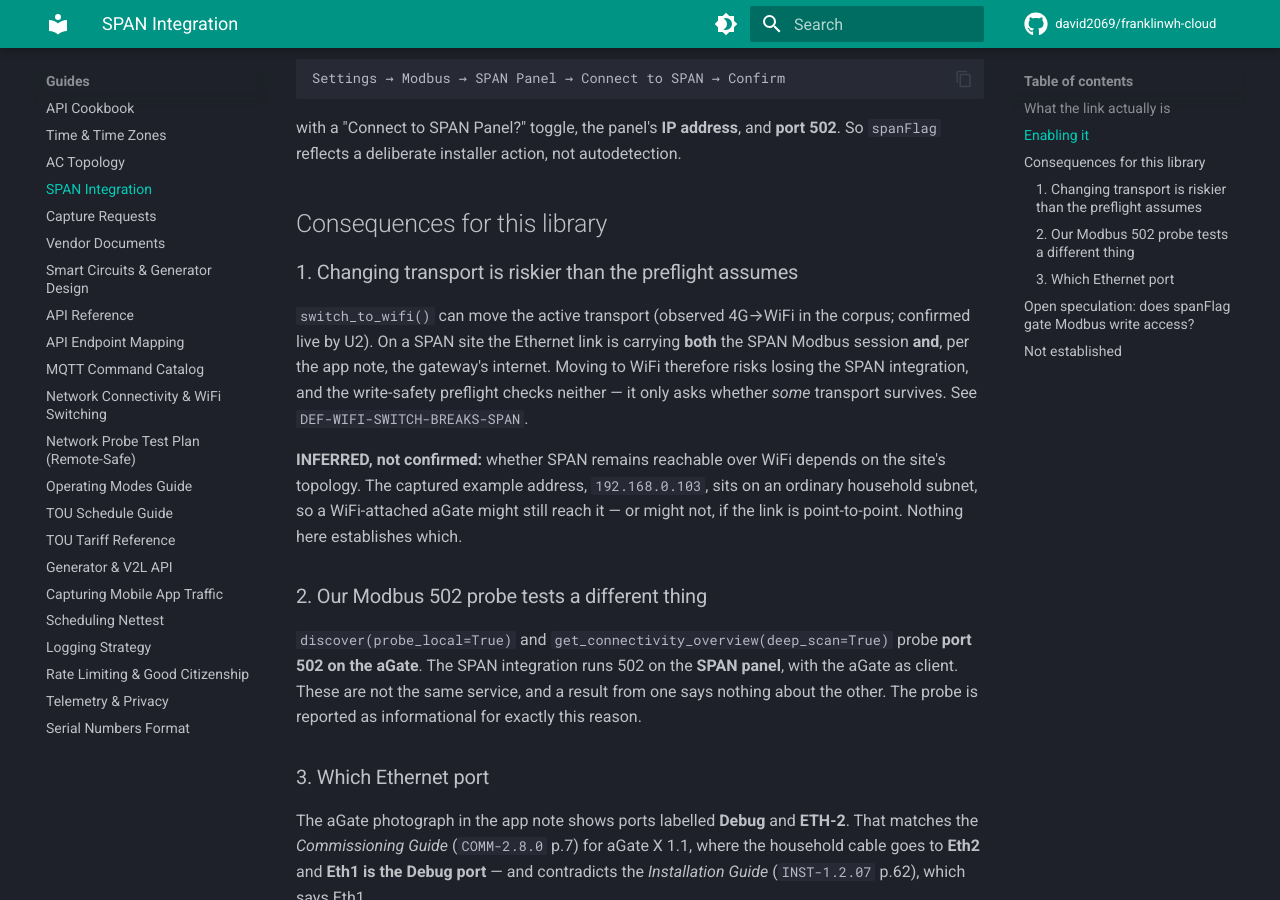
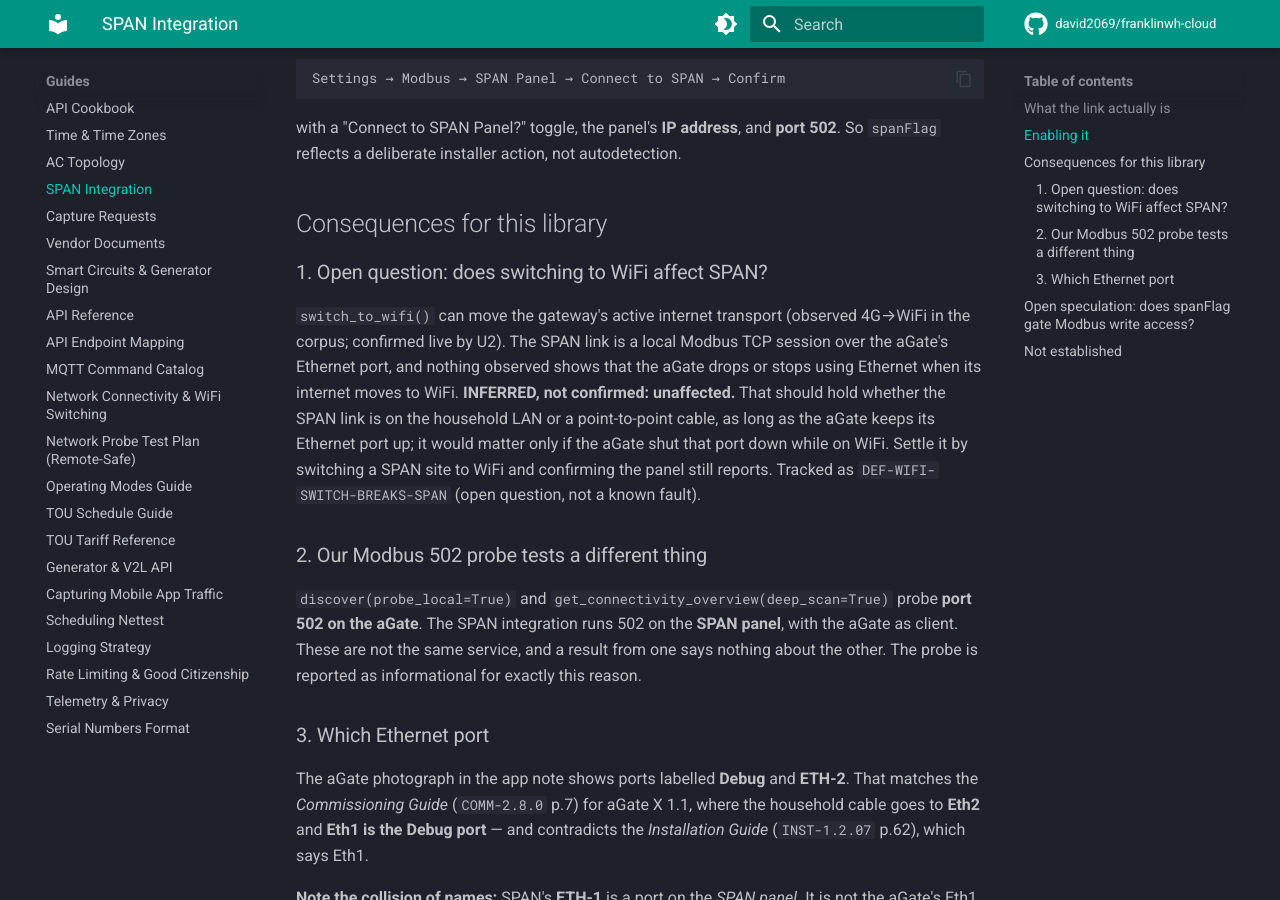
Before and after one commit to david2069/franklinwh-cloud, an MkDocs documentation site: the page built from docs/SPAN_INTEGRATION.md, in a window 1280 px wide and 900 px high, scrolled down 992 px. Built offline with MkDocs 1.6.1 and Material for MkDocs 9.7.7, drawn with Linux system fonts in a browser that asks for light colours; comment, search, counter and statistics services are not loaded.

Commit message:
docs(network): treat the SPAN/WiFi interaction as an open question
DEF-WIFI-SWITCH-BREAKS-SPAN claimed switch_to_wifi() could break a SPAN
integration. The source only establishes that SPAN talks to the aGate
over its local Ethernet port; nothing shows the aGate drops Ethernet
when its internet transport moves to WiFi. Reworded as an open
question (INFERRED unaffected) in defect_list.md, CHANGELOG.md,
docs/SPAN_INTEGRATION.md and the switch_to_wifi() docstring, with the
test that would settle it. No behaviour change.

Tests: 1105 passed, 39 deselected (live). PII scan: clean.

Co-Authored-By: Claude Opus 5.5 <noreply@anthropic.com>
Claude-Session: https://claude.ai/code/session_01Myi6gjPKFfRXqSJp38H8ZW

```diff
--- a/docs/SPAN_INTEGRATION.md
+++ b/docs/SPAN_INTEGRATION.md
@@ -44,19 +44,16 @@ autodetection.
 
 ## Consequences for this library
 
-### 1. Changing transport is riskier than the preflight assumes
+### 1. Open question: does switching to WiFi affect SPAN?
 
-`switch_to_wifi()` can move the active transport (observed 4G→WiFi in the
-corpus; confirmed live by U2). On a SPAN site the Ethernet link is carrying
-**both** the SPAN Modbus session **and**, per the app note, the gateway's
-internet. Moving to WiFi therefore risks losing the SPAN integration, and the
-write-safety preflight checks neither — it only asks whether *some* transport
-survives. See `DEF-WIFI-SWITCH-BREAKS-SPAN`.
-
-**INFERRED, not confirmed:** whether SPAN remains reachable over WiFi depends
-on the site's topology. The captured example address, `192.168.0.103`, sits on
-an ordinary household subnet, so a WiFi-attached aGate might still reach it —
-or might not, if the link is point-to-point. Nothing here establishes which.
+`switch_to_wifi()` can move the gateway's active internet transport (observed
+4G→WiFi in the corpus; confirmed live by U2). The SPAN link is a local Modbus TCP
+session over the aGate's Ethernet port, and nothing observed shows that the aGate
+drops or stops using Ethernet when its internet moves to WiFi. **INFERRED, not
+confirmed: unaffected.** That should hold whether the SPAN link is on the household LAN or a
+point-to-point cable, as long as the aGate keeps its Ethernet port up; it would
+matter only if the aGate shut that port down while on WiFi. Settle it by switching a SPAN site to WiFi and confirming the panel still
+reports. Tracked as `DEF-WIFI-SWITCH-BREAKS-SPAN` (open question, not a known fault).
 
 ### 2. Our Modbus 502 probe tests a different thing
 
```
Also changed, not shown: CHANGELOG.md (+1 -1 lines), defect_list.md (+1 -1 lines), 1 other file.
